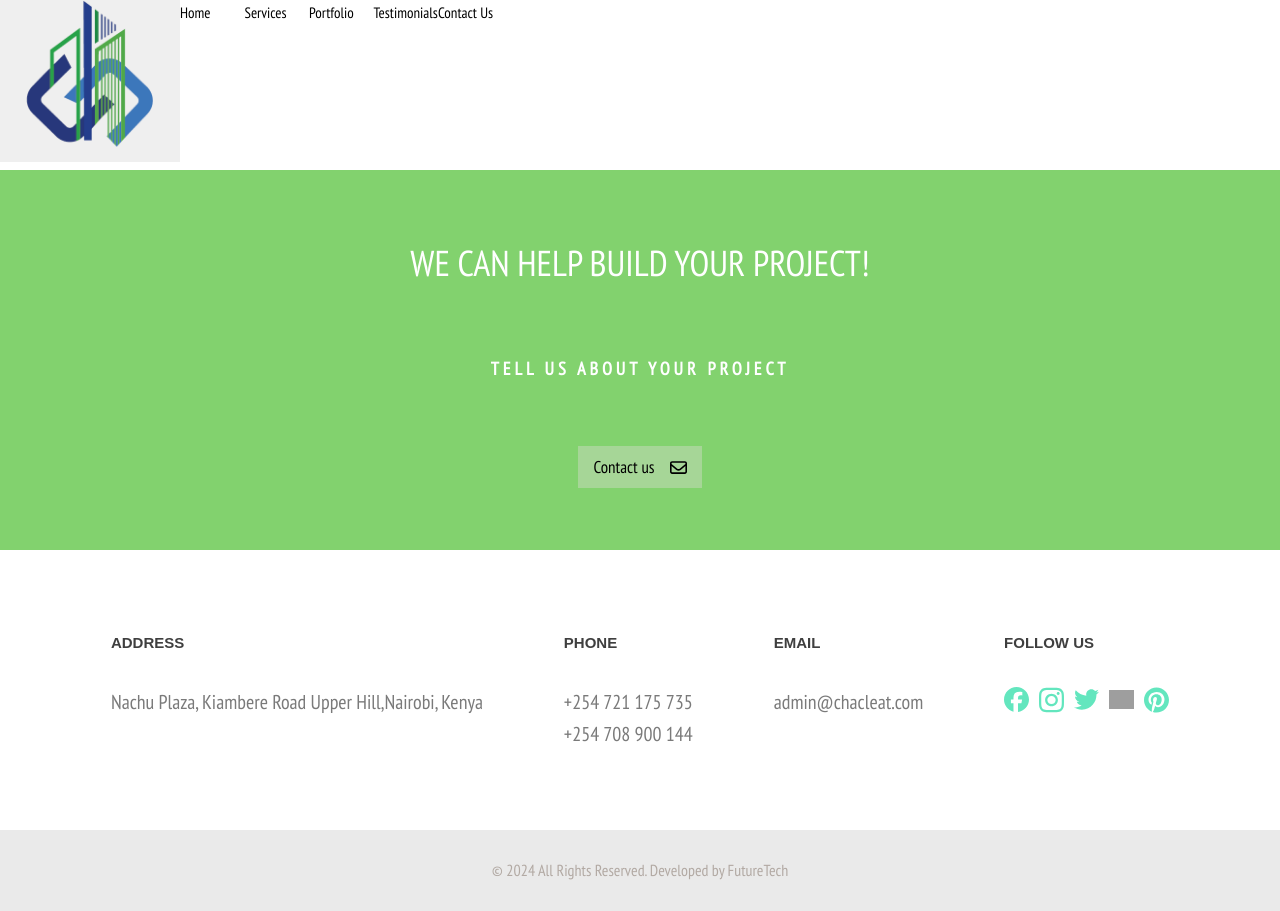
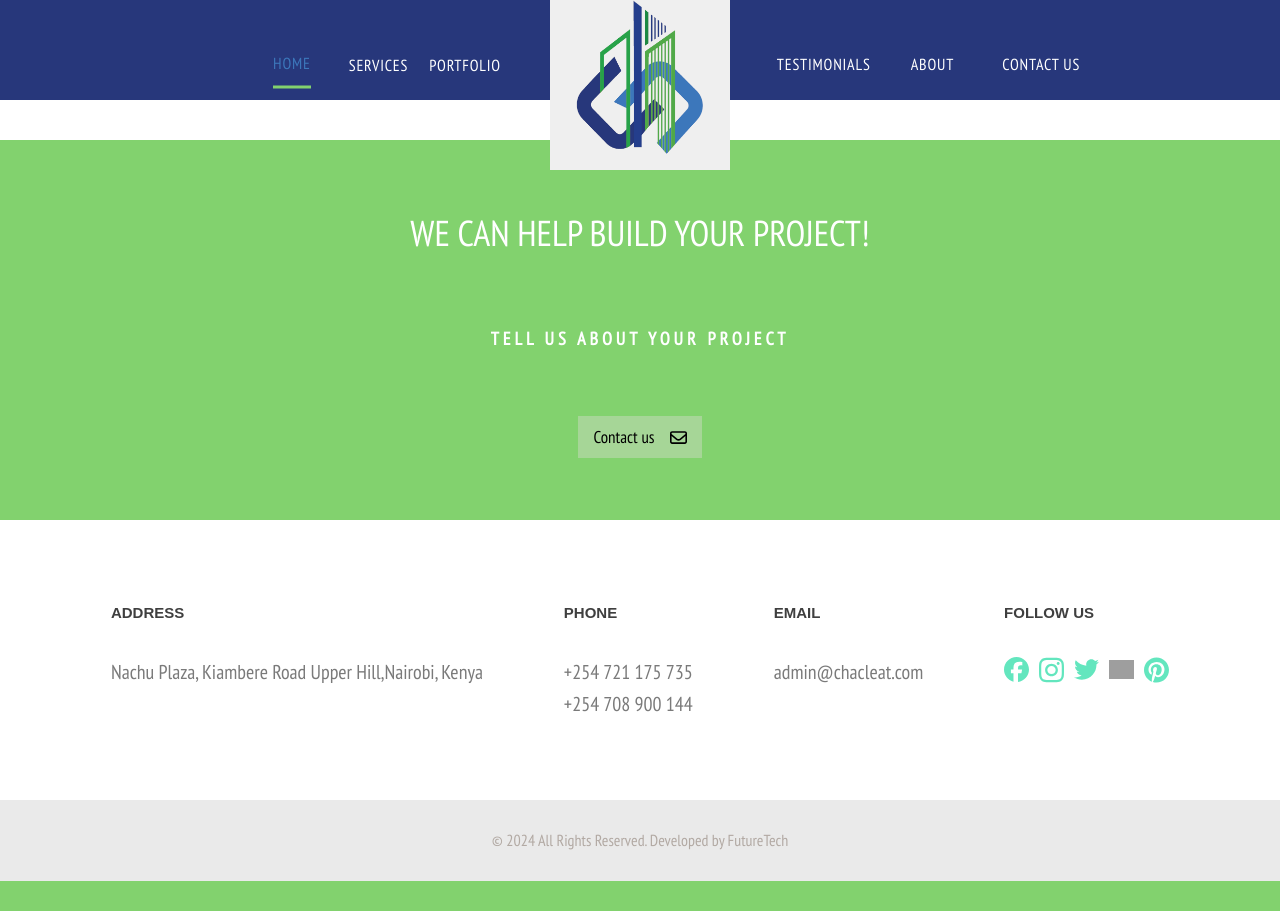
Before and after one commit to raymuthui/chacleat-website, a PHP site: page /index.php in a window 1280 px wide. After the commit the page ends 881 px from the top, so only its background shows below. Run offline with PHP 8.4, Linux system fonts and the light colour scheme; some web fonts are replaced; grey boxes are pictures that could not be loaded.

Commit message:
major changes whole project

```diff
--- a/contact.php
+++ b/contact.php
@@ -7,6 +7,9 @@
     <link rel="stylesheet" href="style.css" />
   </head>
   <body>
+    <header>
+      <?php include_once 'header.php' ?>
+    </header>
     <div class="container">
       <div class="image-wrapper">
         <img src="img/heading2.jpg" alt="heading" />
@@ -76,5 +79,8 @@
         <p>800-123-4567</p>
       </div>
     </section>
+    <footer>
+      <?php include_once 'footer.php' ?>
+    </footer>
   </body>
 </html>
--- a/footer.php
+++ b/footer.php
@@ -1,11 +1,3 @@
-<!DOCTYPE html>
-<html lang="en">
-<head>
-    <meta charset="UTF-8">
-    <meta name="viewport" content="width=device-width, initial-scale=1.0">
-    <link rel="stylesheet" href="style.css">
-</head>
-<body>
     <footer>
         <div class="footer-top">
             <h2>WE CAN HELP BUILD YOUR PROJECT!</h2>
@@ -43,5 +35,3 @@
             <p>© 2024 All Rights Reserved. Developed by FutureTech</p>
         </div>
     </footer>
-</body>
-</html>
--- a/header.php
+++ b/header.php
@@ -1,22 +1,14 @@
-<!DOCTYPE html>
-<html lang="en">
-<head>
-    <meta charset="UTF-8">
-    <meta name="viewport" content="width=device-width, initial-scale=1.0">
-    <link rel="stylesheet" href="style.css">
-</head>
-<body>
     <nav>
-        <div class="logo-container">
-            <img class="logo" src="assets/images/logo.png" alt="chacleat-logo">
-        </div>
-        <ul>
-            <li><a href="index.php">Home</a></li>
-            <li><a href="services.php">Services</a></li>
-            <li><a href="portfolio.php">Portfolio</a></li>
-            <li><a href="testimonials.php">Testimonials</a></li>
-            <li><a href="contact.php">Contact Us</a></li>
+        <a href="index.php"><img class="logo" src="assets/images/logo.png" alt="chacleat-logo"></a>
+
+        <ul class="left-menu">
+            <li><a <?php if(basename($_SERVER['PHP_SELF']) == 'index.php' ){echo 'class = "active"';} ?> href="index.php">Home</a></li>
+            <li><a <?php if(basename($_SERVER['PHP_SELF']) == 'services.php'){echo 'class = "active"';} ?> href="services.php">Services</a></li>
+            <li><a <?php if(basename($_SERVER['PHP_SELF']) == 'portfolio.php'){echo 'class = "active"';} ?> href="portfolio.php">Portfolio</a></li>
+        </ul>
+        <ul class="right-menu">
+            <li><a <?php if(basename($_SERVER['PHP_SELF']) == 'testimonials.php'){echo 'class = "active"';} ?> href="testimonials.php">Testimonials</a></li>
+            <li><a <?php if(basename($_SERVER['PHP_SELF']) == 'about.php'){echo 'class = "active"';} ?> href="about.php">About</a></li>
+            <li><a <?php if(basename($_SERVER['PHP_SELF']) == 'contact.php'){echo 'class = "active"';} ?> href="contact.php">Contact Us</a></li>
         </ul>
     </nav>
-</body>
-</html>
--- a/index.php
+++ b/index.php
@@ -7,17 +7,17 @@
     <title>Home</title>
 </head>
 <body>
-    <section>
+    <header>
         <?php
             include_once 'header.php';
         ?>
-    </section>
+    </header>
 
-    <section></section>
-    <section>
+    <main></main>
+    <footer>
         <?php
             include_once 'footer.php';
         ?>
-    </section>
+    </footer>
 </body>
 </html>
--- a/style.css
+++ b/style.css
@@ -23,12 +23,24 @@ body {
   font-size: 15px;
 }
 
+/* HEADER START */
+header {
+  height: 100px;
+  background-color: #27377B;
+}
+
 nav {
   display: flex;
   flex-direction: row;
+  width: 100%;
+  margin-bottom: 30px;
 }
 
-.logo-container {
+.logo {
+  position: absolute;
+  top: 0;
+  left: 50%;
+  transform: translate(-50%);
   width: 180px;
   height: 170px;
 }
@@ -39,15 +51,51 @@ nav {
 
 nav ul {
   display: grid;
-  grid-template-columns: repeat(5, 1fr);
-  grid-template-rows: 1fr;
+  grid-template-columns: repeat(3, 1fr);
+  gap: 15px;
+  place-items: center;
   list-style-type: none;
 }
 
+.left-menu {
+  position: absolute;
+  top: 8%;
+  left: 20%;
+  transform: translateY(-50%);
+}
+
+.right-menu {
+  position: absolute;
+  top: 8%;
+  right: 15%;
+  transform: translateY(-50%);
+}
+
 nav ul li a {
-  color: black;
+  display: block;
+  color: white;
   text-decoration: none;
+  text-transform: uppercase;
+  letter-spacing: 0.05em;
+  line-height: 1;
+  font-size: 16px;
+  font-weight: 500;
+  padding: 15px 0;
 }
+
+nav ul li a:hover {
+  color: #3c77bb;
+  cursor: pointer;
+  border-bottom: 3px solid #82d26e;
+  transition: ease-in-out;
+}
+
+.active {
+  border-bottom: 3px solid #82d26e;
+  color: #3c77bb;
+}
+
+/* HEADER END */
 
 /* FOOTER START */
 footer {
@@ -152,6 +200,8 @@ footer {
 .social-icon img {
   width: 25px;
 }
+
+/* FOOTER END */
 
 /* Services.css  */
 .container {
@@ -345,7 +395,7 @@ button[type="submit"]:hover {
 }
 
 header {
-  background-color: #1332e1;
+  /* background-color: #1332e1; */
   color: #fff;
   text-align: center;
   padding: 20px 0;
```
Also changed, not shown: about.php (+9 -3 lines), portfolio.php (+4 -4 lines), services.php (+4 -4 lines), testimonials.php (+7 -0 lines).
